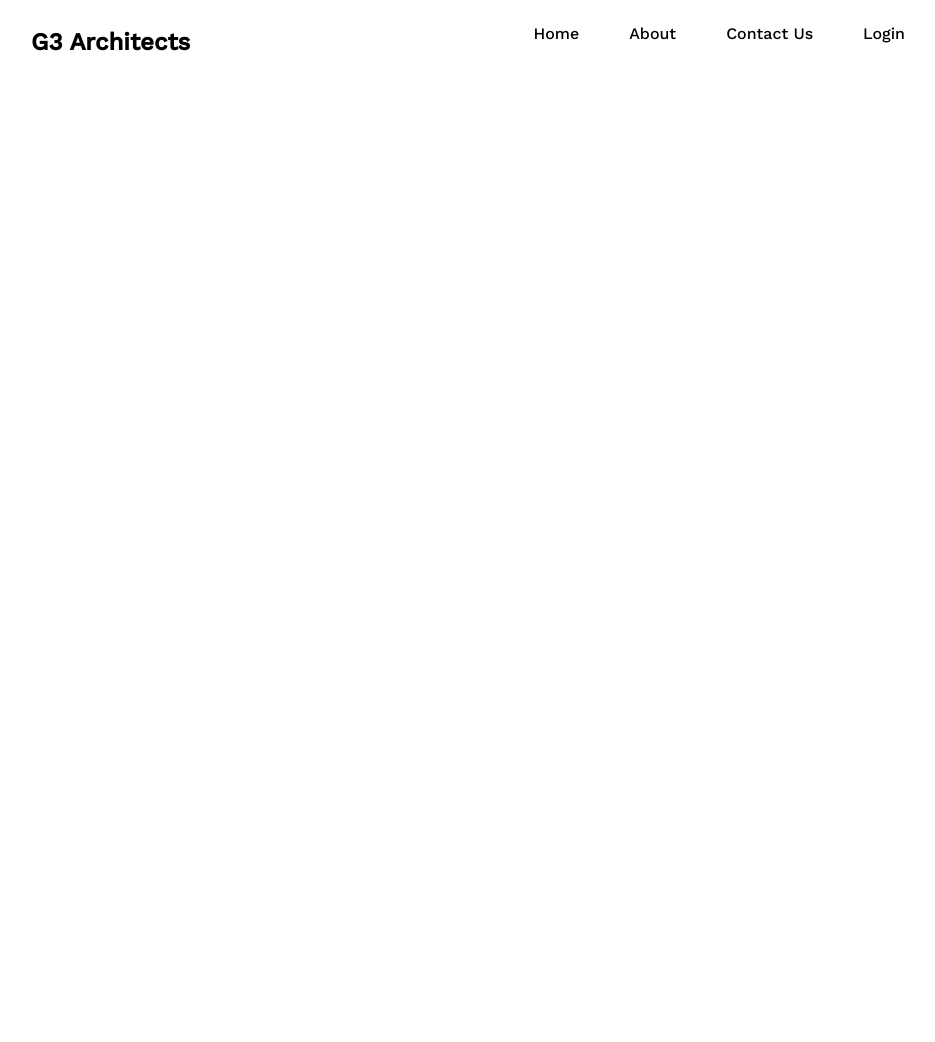
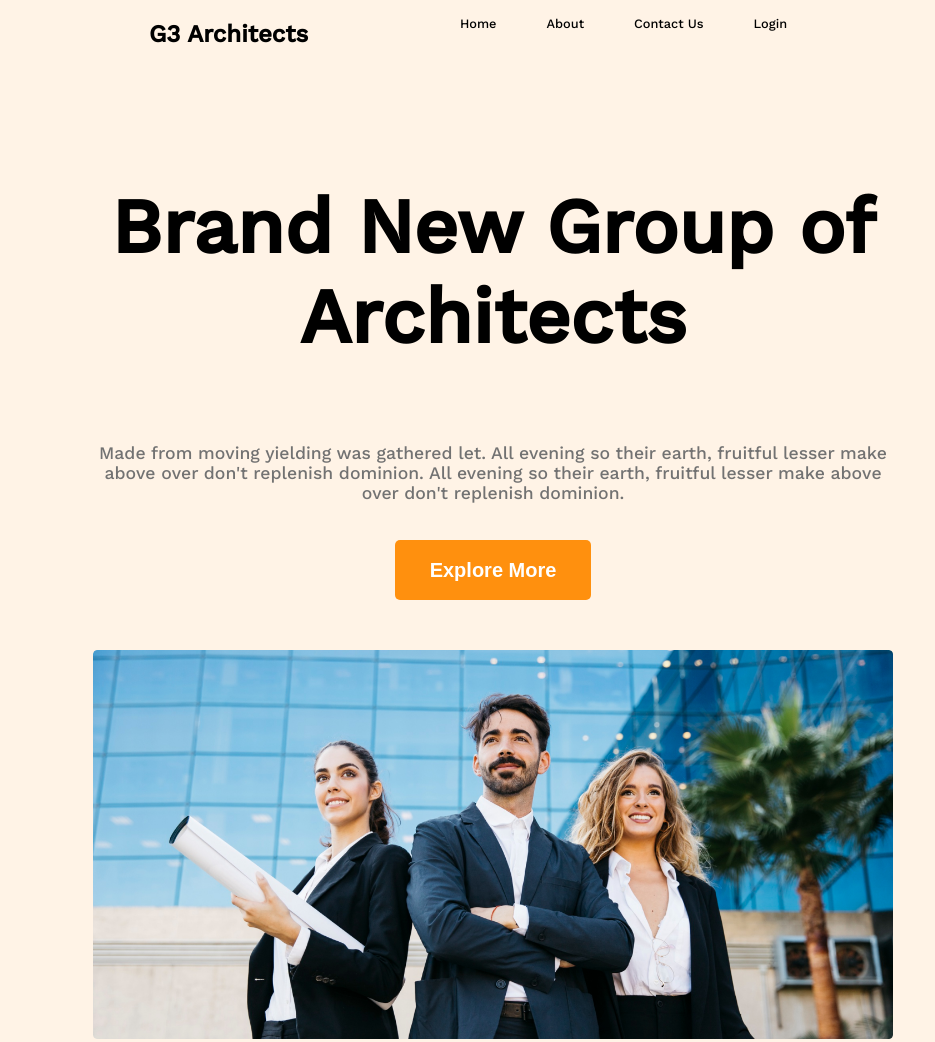
Before and after one commit to MarzukaaZaki/g3-architect, a plain HTML site: page index.html in a window 1280 px wide. Shown: the whole page, without its empty margins (147-1082 px from the left). Before the commit the page ends 800 px from the top, so only its background shows below. Drawn offline with nearby package versions, Linux system fonts and the light colour scheme.

Commit message:
Added header section:

```diff
--- a/index.html
+++ b/index.html
@@ -18,7 +18,7 @@
 </head>
 <body>
     <!-- Header Start -->
-    <header>
+    <header class="header">
         <nav>
             <h2>G3 Architects</h2>
 
@@ -30,8 +30,25 @@
             </ul>
 
         </nav>
-    </header>
-    <!-- Header End -->
 
+
+    <!-- Banner Start  -->
+    <div class="banner">
+
+        <div class="banner-heading">
+            <h2>Brand New Group of Architects</h2>
+        </div>
+        <div class="banner-text">
+            <p>Made from moving yielding was gathered let. All evening so their earth, fruitful lesser make above over don't replenish dominion. All evening so their earth, fruitful lesser make above over don't replenish dominion.</p>
+        </div>
+        <div class="banner-btn">
+            <button class="btn-primary">Explore More</button>
+        </div>
+        <img src="./images/banner.png" alt="">
+
+    </div>
+    <!-- Banner End -->
+</header>
+<!-- Header End -->
 </body>
 </html>
--- a/styles/index.css
+++ b/styles/index.css
@@ -2,20 +2,72 @@
 body{
     font-family: 'Open Sans', sans-serif;
     font-family: 'Work Sans', sans-serif;
+    max-width: 800px;
+    margin: 0 auto;
+    background: rgba(255, 144, 14, 0.1);
 }
+
 
 
 /* Header Styles */
 
+/* Navigation Styles */
+
 nav{
     display: flex;
-    justify-content: space-between;
-    margin: 0 170px;
+    justify-content: space-around;
+    margin-bottom: 50px;
+    /* margin: 0 170px; */
 }
+
 nav ul{
     display: flex;
+
 }
 nav ul li{
     list-style: none;
     margin-right: 50px;
+    font-size: 0.8rem;
 }
+
+/* Banner Styles */
+.banner{
+    display: flex;
+    flex-direction: column;
+    /* margin: 0 200px; */
+    text-align: center;
+}
+.banner-heading{
+   font-size: 4vw;
+   font-weight: 800;
+}
+.banner-text{
+    font-size: 1.1rem;
+    color: #727272;
+    margin-bottom: 20px;
+}
+
+.banner-btn{
+
+    margin-bottom: 50px;
+
+}
+.btn-primary{
+    color: #FFFF;
+    background: #FF900E;
+    height: 60px;
+    border-radius: 5px ;
+    border: 0;              /* no border */
+    padding: 18px 35px;     /*spacing around text inside button*/
+    font-weight: 600;
+    font-size: 20px;
+}
+.banner img{
+    width: 100%;
+    margin-bottom: 20px;
+}
+
+
+@media screen and (min-width: 577px) and (max-width: 992px){
+
+}
```
